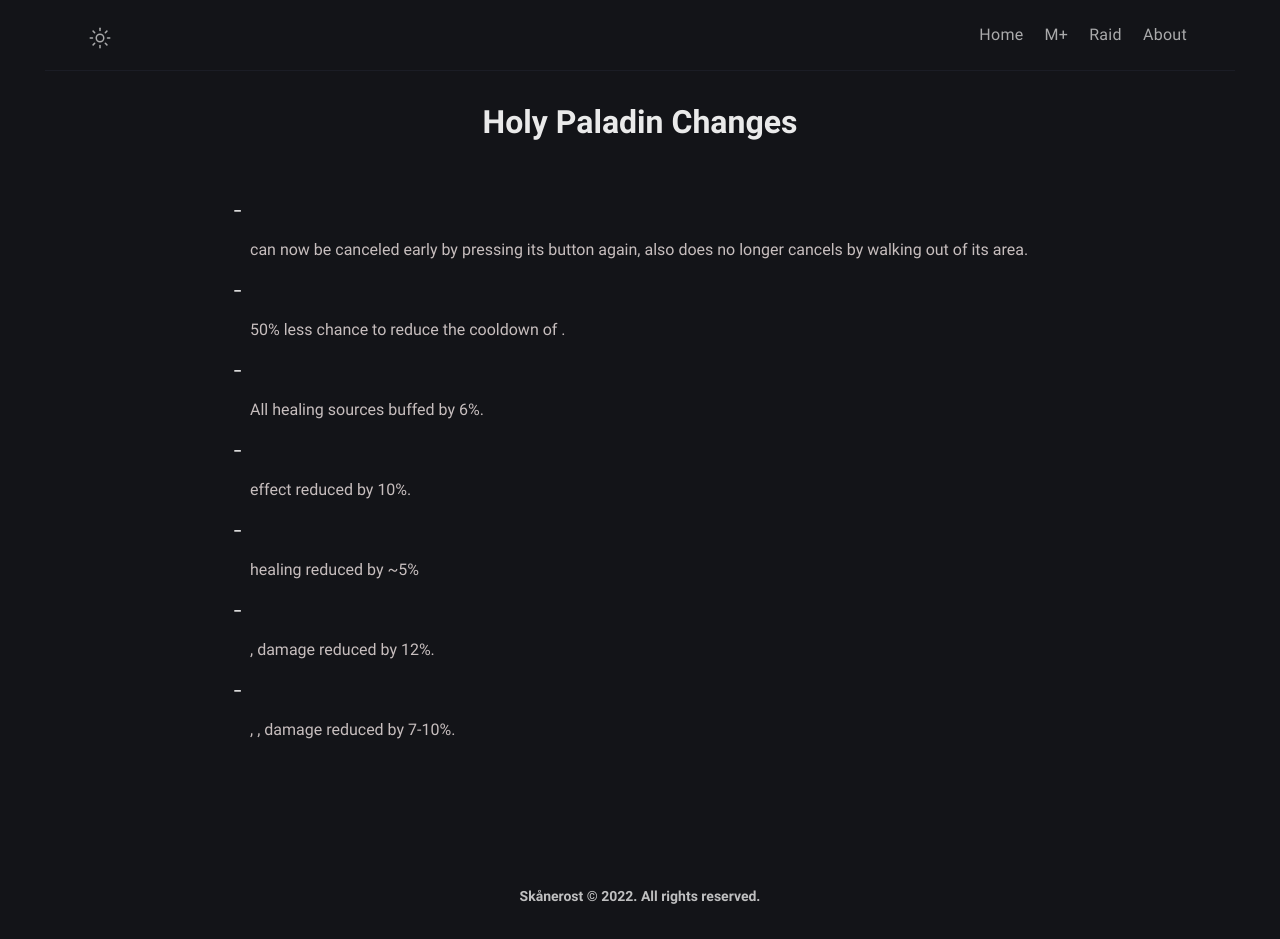
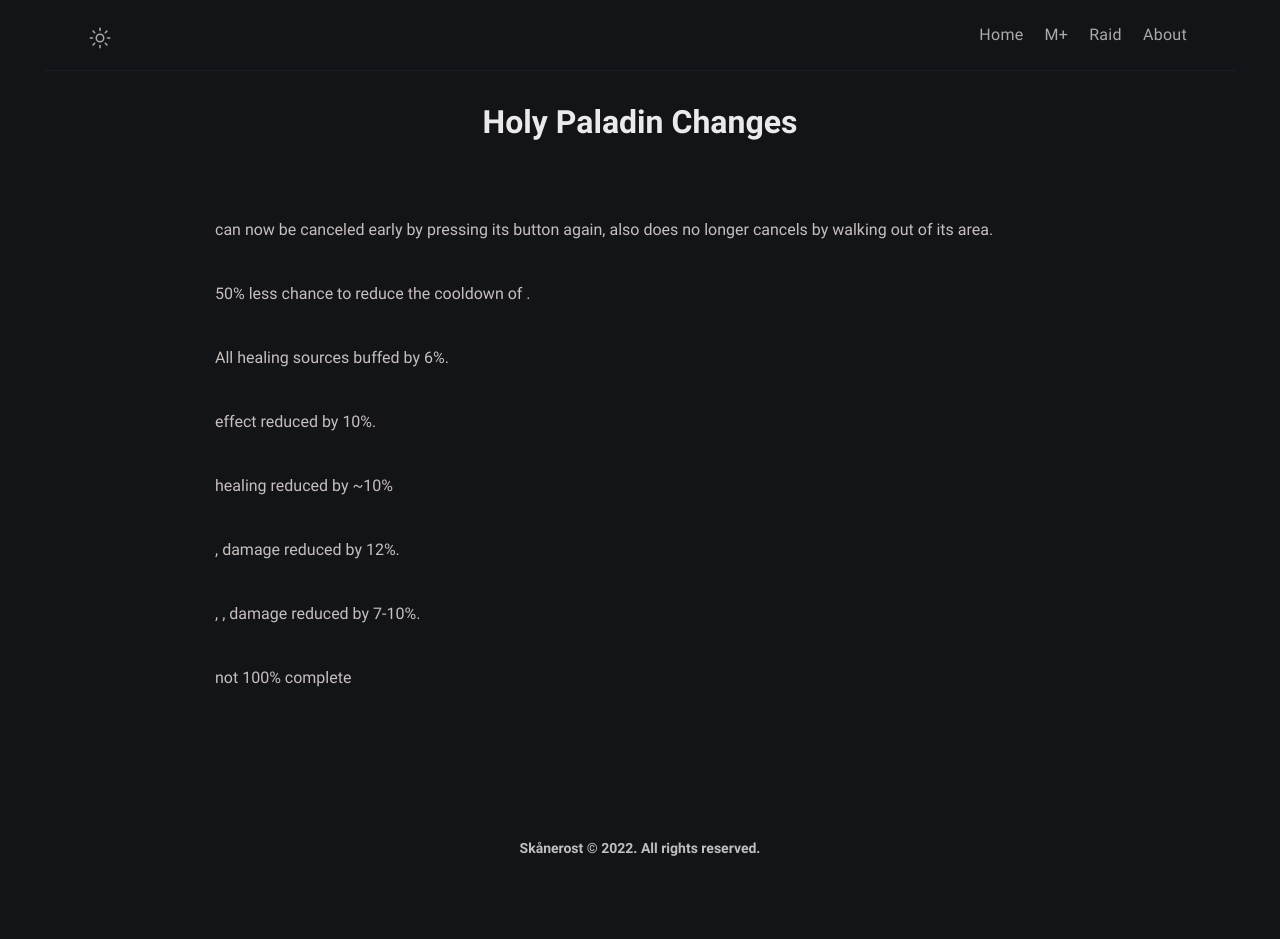
Before and after one commit to BetterThanWowhead/BetterThanWowhead.github.io, a Jekyll site: the page built from pages/M+/Patchnotes.md, in a window 1280 px wide. Built offline with Jekyll 4.4.1, drawn with Linux system fonts in a browser that asks for light colours; a script that is not in the unit is left out; after the commit the page ends 900 px from its top, so only the background shows below that.

Commit message:
Update Patchnotes.md

```diff
--- a/pages/M+/Patchnotes.md
+++ b/pages/M+/Patchnotes.md
@@ -3,20 +3,21 @@ title: Holy Paladin Changes
 permalink: /M+/PatchNotes
 layout: page
 ---
+<a href="https://www.wowhead.com/spell=355447/radiant-embers" data-wowhead="spell=355447"></a> can now be canceled early by pressing its button again, also does no longer cancels <a href="https://www.wowhead.com/spell=316958/ashen-hallow" data-wowhead="spell=316958"></a> by walking out of its area.
 
-- <a href="https://www.wowhead.com/spell=355447/radiant-embers" data-wowhead="spell=355447"></a> can now be canceled early by pressing its button again, also does no longer cancels <a href="https://www.wowhead.com/spell=316958/ashen-hallow" data-wowhead="spell=316958"></a> by walking out of its area.
+<a href="https://ptr.wowhead.com/spell=363674/dawn-will-come" data-wowhead="spell=363674"></a> 50% less chance to reduce the cooldown of <a href="https://www.wowhead.com/spell=66011/avenging-wrath" data-wowhead="spell=66011"></a>.
 
-- <a href="https://ptr.wowhead.com/spell=363674/dawn-will-come" data-wowhead="spell=363674"></a> 50% less chance to reduce the cooldown of <a href="https://www.wowhead.com/spell=66011/avenging-wrath" data-wowhead="spell=66011"></a>.
+All healing sources buffed by 6%.
 
-- All healing sources buffed by 6%.
+<a href="https://www.wowhead.com/spell=66011/avenging-wrath" data-wowhead="spell=66011"></a> effect reduced by 10%.
 
-- <a href="https://www.wowhead.com/spell=66011/avenging-wrath" data-wowhead="spell=66011"></a> effect reduced by 10%.
+<a href="https://www.wowhead.com/spell=316958/ashen-hallow" data-wowhead="spell=66011"></a> healing reduced by ~10%
 
-- <a href="https://www.wowhead.com/spell=316958/ashen-hallow" data-wowhead="spell=66011"></a> healing reduced by ~5%
-
-- <a href="https://www.wowhead.com/spell=24275/hammer-of-wrath" data-wowhead="spell=66011"></a>,
+<a href="https://www.wowhead.com/spell=24275/hammer-of-wrath" data-wowhead="spell=66011"></a>,
 <a href="https://www.wowhead.com/spell=275773/judgment" data-wowhead="spell=66011"></a> damage reduced by 12%.
 
-- <a href="https://www.wowhead.com/spell=20473/holy-shock" data-wowhead="spell=66011"></a>,
+<a href="https://www.wowhead.com/spell=20473/holy-shock" data-wowhead="spell=66011"></a>,
 <a href="https://www.wowhead.com/spell=316958/ashen-hallow" data-wowhead="spell=66011"></a>,
 <a href="https://www.wowhead.com/spell=340212/hallowed-discernment" data-wowhead="spell=66011"></a> damage reduced by 7-10%.
+
+not 100% complete
```
